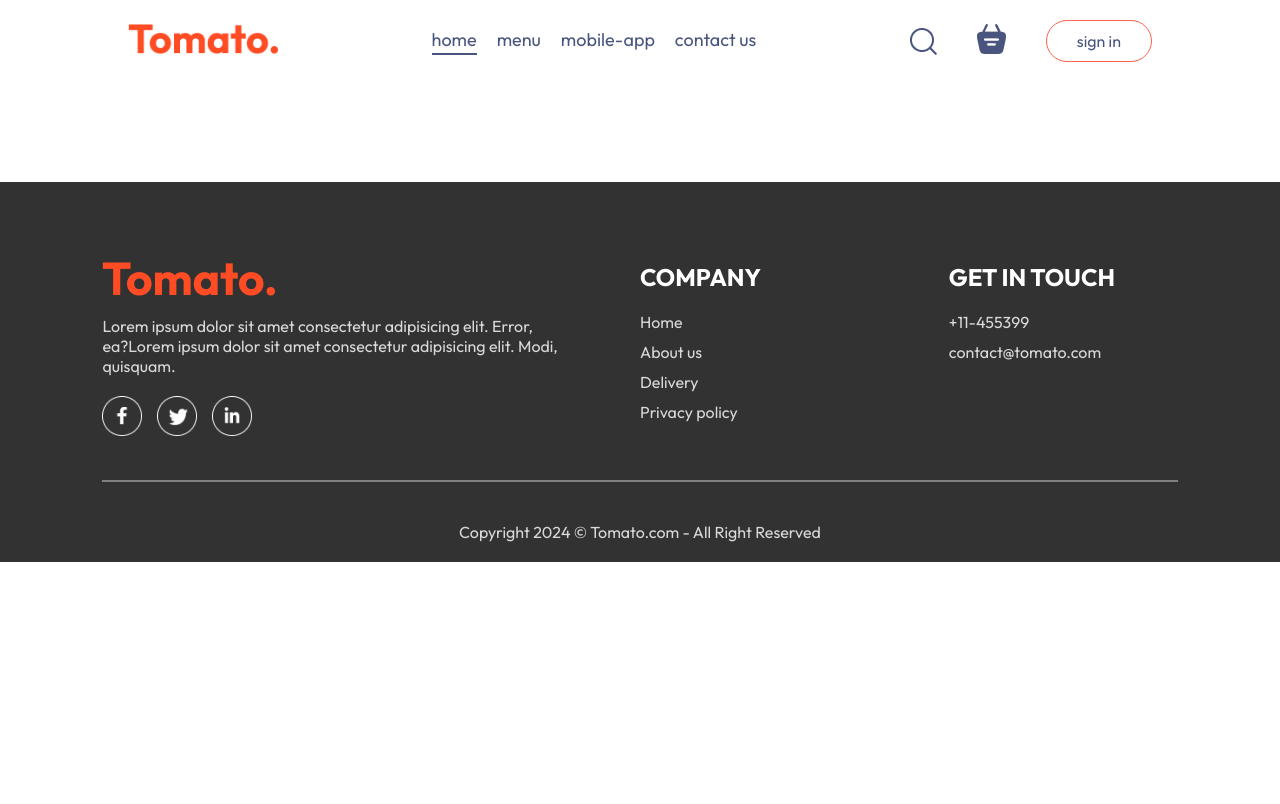
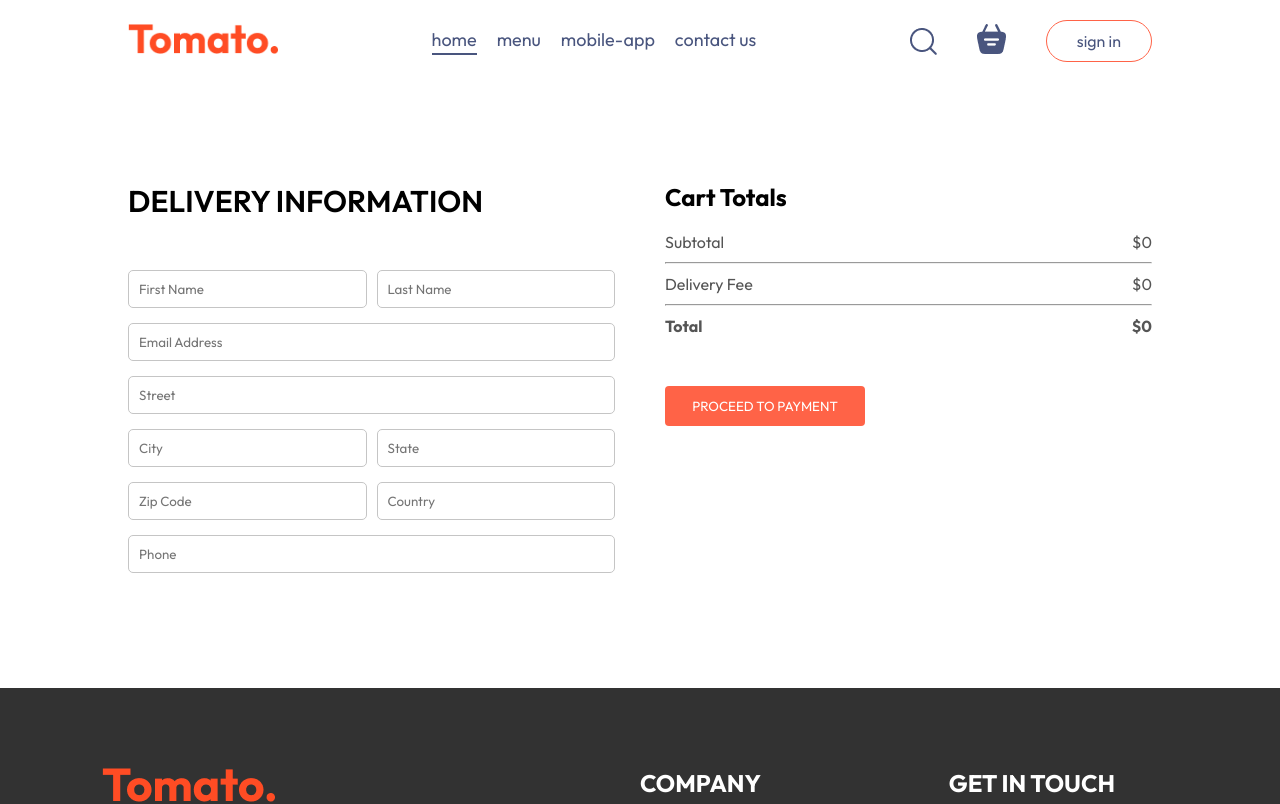
Before and after one commit to rajrawat37/food-delivery-app-react, a React (Vite) app in the folder frontend/: page /order in a window 1280 px wide. Shown: the top 804 px of the page. Built offline with nearby package versions, Linux system fonts and the light colour scheme.

Commit message:
feat: place-order component

```diff
--- a/frontend/src/App.jsx
+++ b/frontend/src/App.jsx
@@ -22,7 +22,7 @@
         <Routes>
           <Route path='/' element={<Home/>}/>
           <Route path='/cart' element={<Cart/>}/>
-          <Route path='/place-order' element={<PlaceOrder/>}/>
+          <Route path='/order' element={<PlaceOrder/>}/>
         </Routes>
     </div>
 
--- a/frontend/src/pages/Cart/Cart.jsx
+++ b/frontend/src/pages/Cart/Cart.jsx
@@ -1,9 +1,11 @@
 import React, { useContext } from "react";
 import { StoreContext } from "../../context/StoreContext";
 import "./Cart.css";
+import { useNavigate } from "react-router-dom";
 
 const Cart = () => {
   const { cartItems, food_list, removeFromCart, getTotalCartAmount } = useContext(StoreContext);
+  const navigate = useNavigate();
 
   return (
     <div className="cart">
@@ -59,7 +61,7 @@
               <b>${getTotalCartAmount()+ (getTotalCartAmount()>0?2:0) }</b>
             </div>
           </div>
-          <button>PROCEED TO CHECKOUT</button>
+          <button onClick={() => navigate("/order")}>PROCEED TO CHECKOUT</button>
         </div>
 
         <div className="cart-promocode">
--- a/frontend/src/pages/PlaceOrder/PlaceOrder.css
+++ b/frontend/src/pages/PlaceOrder/PlaceOrder.css
@@ -0,0 +1,40 @@
+.place-order{
+    display: flex;
+    align-items: start;
+    justify-content: space-between;
+    gap: 50px;
+    margin-top: 100px;
+}
+
+.place-order-left{
+    width: 100%;
+    max-width: max(30%,500px);
+}
+.place-order-left .title{
+    font-size:30px;
+    font-weight:600;
+    margin-bottom: 50px;
+}
+.place-order-left input{
+    margin-bottom: 15px;
+    width: 100%;
+    padding: 10px;
+    border: 1px solid #c5c5c5;
+    border-radius: 5px;
+    outline-color: tomato;
+}
+
+.place-order-left .multi-fields{
+    display: flex;
+    gap: 10px;
+}
+
+.place-order-right{
+    width: 100%;
+    max-width: max(40%,500px);
+}
+
+.place-order .cart-total button{
+    margin-top: 30px;
+
+}
--- a/frontend/src/pages/PlaceOrder/PlaceOrder.jsx
+++ b/frontend/src/pages/PlaceOrder/PlaceOrder.jsx
@@ -1,10 +1,63 @@
-import React from 'react'
-import './PlaceOrder.css'
+import React, { useContext } from "react";
+import "./PlaceOrder.css";
+import { StoreContext } from "../../context/StoreContext";
 
 const PlaceOrder = () => {
+
+  const {getTotalCartAmount} = useContext(StoreContext);
+
   return (
-    <div>PlaceOrder</div>
-  )
-}
+    <form className="place-order">
+      <div className="place-order-left">
+        <p className="title">DELIVERY INFORMATION</p>
 
-export default PlaceOrder
+        <div className="multi-fields">
+          <input type="text" placeholder="First Name" />
+          <input type="text" placeholder="Last Name" />
+        </div>
+
+        <input type="text" placeholder="Email Address" />
+        <input type="text" placeholder="Street" />
+
+        <div className="multi-fields">
+          <input type="text" placeholder="City" />
+          <input type="text" placeholder="State" />
+        </div>
+
+        <div className="multi-fields">
+          <input type="text" placeholder="Zip Code" />
+          <input type="text" placeholder="Country" />
+        </div>
+
+        <input type="text" placeholder="Phone" />
+      </div>
+
+      <div className="place-order-right">
+        <div className="cart-total">
+          <h2>Cart Totals</h2>
+          <div>
+            <div className="cart-total-details">
+              <p>Subtotal</p>
+              <p>${getTotalCartAmount()}</p>
+            </div>
+            <hr />
+            <div className="cart-total-details">
+              <p>Delivery Fee</p>
+              {getTotalCartAmount() > 0 ? <p>${2}</p> : <p>${0}</p>}
+            </div>
+            <hr />
+            <div className="cart-total-details">
+              <b>Total</b>
+              <b>
+                ${getTotalCartAmount() + (getTotalCartAmount() > 0 ? 2 : 0)}
+              </b>
+            </div>
+          </div>
+          <button>PROCEED TO PAYMENT</button>
+        </div>
+      </div>
+    </form>
+  );
+};
+
+export default PlaceOrder;
```
